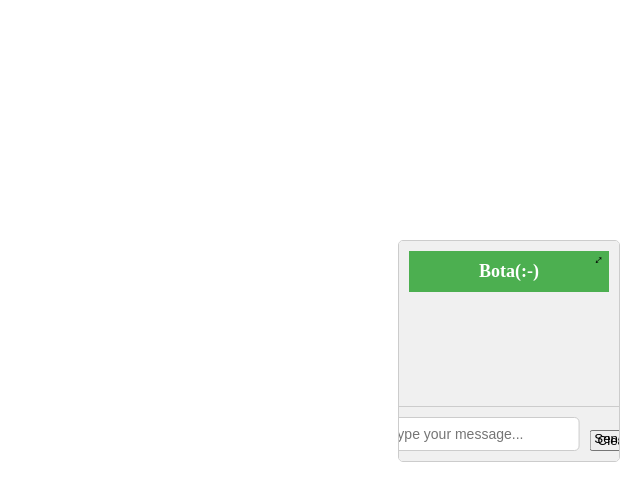
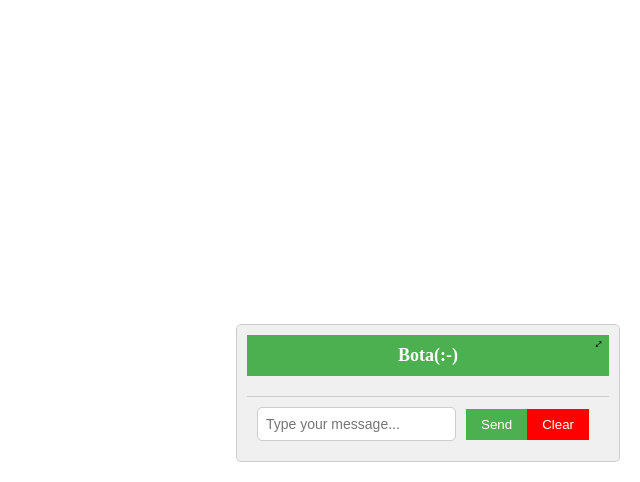
Before and after one commit to jeffmakuto/FAQ, a Flask app: template templates/index.html in a window 1280 px wide. Shown: the part 318-800 px from the top of the page, without its empty margins (640-1280 px from the left). Run offline with Flask 3, Linux system fonts and the light colour scheme; the template is opened without the code that fills it, so the values that code supplies are empty.

Commit message:
Update styles.css

```diff
--- a/static/css/styles.css
+++ b/static/css/styles.css
@@ -1,6 +1,7 @@
 h1, h2 {
     text-align: center;
 }
+
 h1 {
     color: black;
 }
@@ -13,13 +14,17 @@ h2 {
     position: fixed;
     bottom: 20px;
     right: 20px;
-    width: 200px;
-    height: 200px;
+    width: auto;
+    max-width: 600px;
+    height: auto;
+    max-height: 300px;
     background-color: #f0f0f0;
     border: 1px solid #ccc;
     border-radius: 5px;
     overflow-y: auto;
     padding: 10px;
+    display: flex;
+    flex-direction: column;
 }
 
 .enlarged {
@@ -44,17 +49,15 @@ h2 {
     flex-grow: 1;
     overflow-y: auto;
     padding: 10px;
+    display: flex;
+    flex-direction: column-reverse; /* Reverse the order of the messages */
 }
 
 .input-container {
     display: flex;
-    align-items: flex-end;
+    align-items: center;
     padding: 10px;
     border-top: 1px solid #ccc;
-    position: absolute;
-    bottom: 0;
-    left: 50%;
-    transform: translateX(-50%);
 }
 
 input {
@@ -64,26 +67,32 @@ input {
     border-radius: 5px;
     margin-right: 10px;
     font-size: 14px;
-    margin-top: auto;
 }
 
 .send-btn {
     padding: 8px 15px;
-    background-color: #4CAF50;
-    position:absolute;
-    bottom: 7px;
-    right: 7px;
+    background-color: #4CAF50; /* Green color */
     border: none;
-    background-color: transparent;
+    color: white;
     cursor: pointer;
 }
 
+.clear-btn {
+    padding: 8px 15px;
+    background-color: #ff0000; /* Red color */
+    border: none;
+    color: white;
+    cursor: pointer;
+    margin-right: 10px;
+}
+
+
 .toggle-btn {
-    position:absolute;
-    top: 10px;
-    right: 10px;
     border: none;
     background-color: transparent;
     cursor: pointer;
     transform: rotate(45deg);
+    position: absolute;
+    top: 10px;
+    right: 10px;
 }
```
